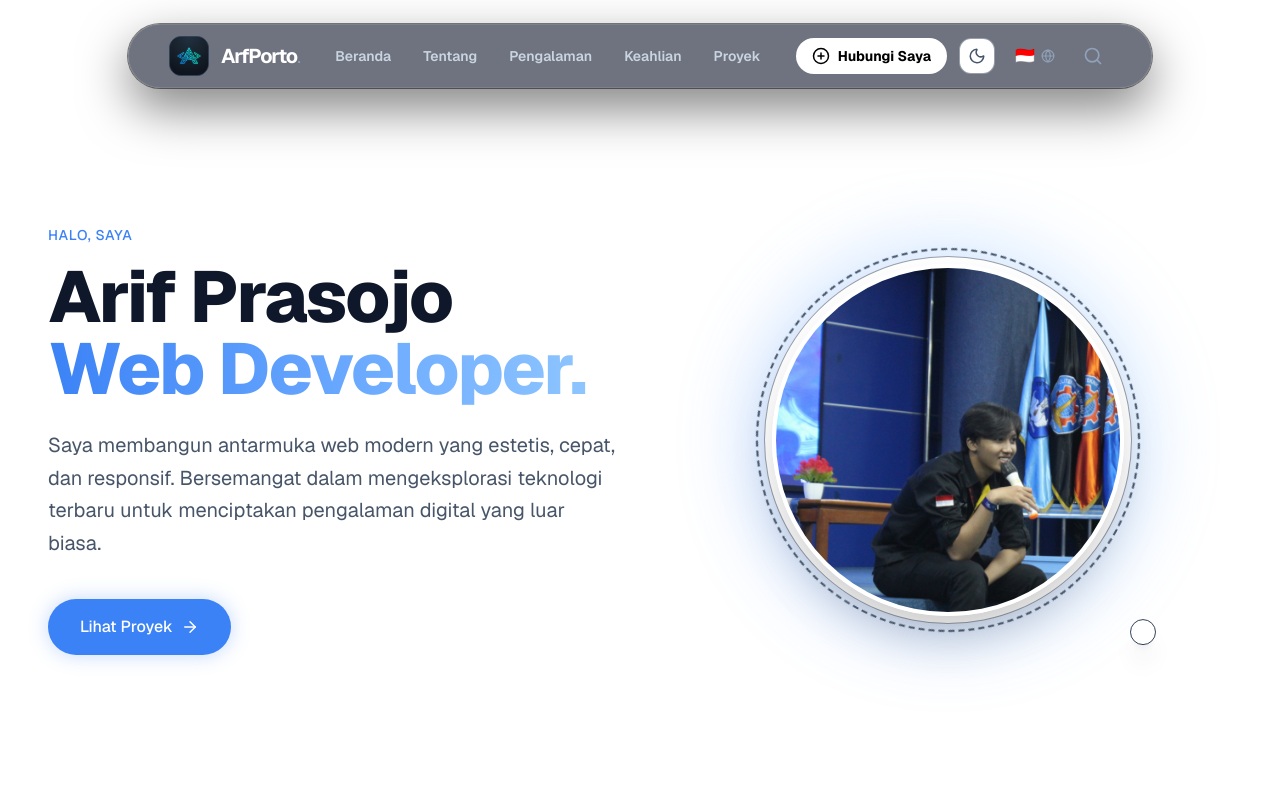
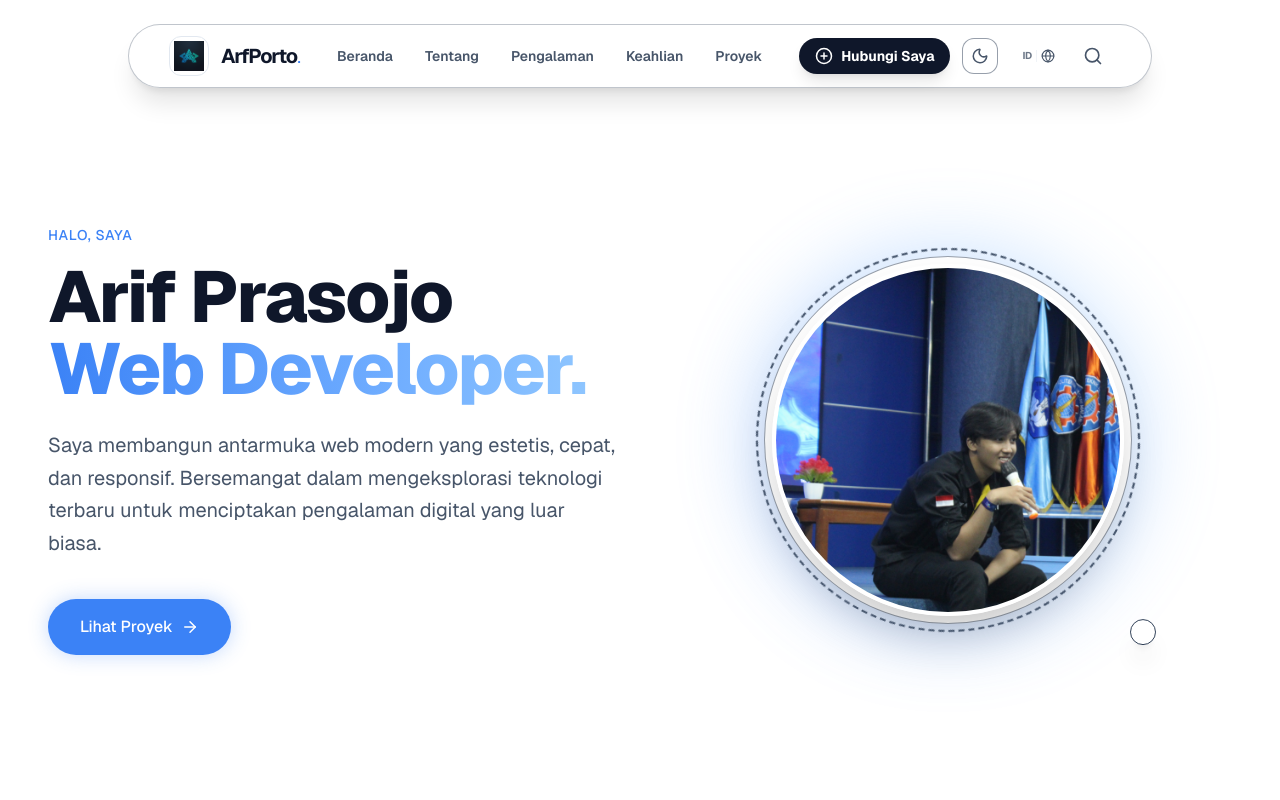
Before and after one commit to ArifPrasojo/porto-web, a Next.js app: page / in a window 1280 px wide. Shown: the top 800 px of the page. Built offline with nearby package versions, Linux system fonts and the light colour scheme.

Commit message:
fix fix fix

```diff
--- a/src/components/Footer.tsx
+++ b/src/components/Footer.tsx
@@ -21,7 +21,7 @@ export default function Footer() {
   const { t } = useLanguage();
 
   return (
-    <footer id="contact" className="bg-slate-950 py-12 border-t border-slate-900">
+    <footer id="contact" className="bg-[var(--color-primary)] py-12 border-t border-[var(--color-border)]">
       <div className="container mx-auto px-6 md:px-12">
         <div className="flex flex-col md:flex-row justify-between items-center gap-6">
 
@@ -39,7 +39,7 @@ export default function Footer() {
               href="https://github.com/ArifPrasojo"
               target="_blank"
               rel="noopener noreferrer"
-              className="w-10 h-10 rounded-full bg-slate-900 flex items-center justify-center text-[var(--color-text-muted)] hover:bg-[var(--color-accent)] hover:text-white transition-all hover:-translate-y-1"
+              className="w-10 h-10 rounded-full bg-[var(--color-secondary)] flex items-center justify-center text-[var(--color-text-muted)] hover:bg-[var(--color-accent)] hover:text-white transition-all hover:-translate-y-1 border border-[var(--color-border)]"
             >
               <GithubIcon size={20} />
             </a>
@@ -47,7 +47,7 @@ export default function Footer() {
               href="https://www.linkedin.com/in/arifprasojo"
               target="_blank"
               rel="noopener noreferrer"
-              className="w-10 h-10 rounded-full bg-slate-900 flex items-center justify-center text-[var(--color-text-muted)] hover:bg-[var(--color-accent)] hover:text-white transition-all hover:-translate-y-1"
+              className="w-10 h-10 rounded-full bg-[var(--color-secondary)] flex items-center justify-center text-[var(--color-text-muted)] hover:bg-[var(--color-accent)] hover:text-white transition-all hover:-translate-y-1 border border-[var(--color-border)]"
             >
               <LinkedinIcon size={20} />
             </a>
@@ -55,7 +55,7 @@ export default function Footer() {
               href="https://mail.google.com/mail/?view=cm&fs=1&to=arifprasojo999@gmail.com"
               target="_blank"
               rel="noopener noreferrer"
-              className="w-10 h-10 rounded-full bg-slate-900 flex items-center justify-center text-[var(--color-text-muted)] hover:bg-[var(--color-accent)] hover:text-white transition-all hover:-translate-y-1"
+              className="w-10 h-10 rounded-full bg-[var(--color-secondary)] flex items-center justify-center text-[var(--color-text-muted)] hover:bg-[var(--color-accent)] hover:text-white transition-all hover:-translate-y-1 border border-[var(--color-border)]"
             >
               <Mail size={20} />
             </a>
--- a/src/components/Navbar.tsx
+++ b/src/components/Navbar.tsx
@@ -52,24 +52,24 @@ export default function Navbar() {
       >
         <div
           className={cn(
-            "flex items-center justify-between w-full max-w-5xl h-16 px-6 md:px-10 rounded-full transition-all duration-300 border border-white/10 ring-1 ring-black/50 shadow-[0_20px_50px_rgba(0,0,0,0.5)]",
+            "flex items-center justify-between w-full max-w-5xl h-16 px-6 md:px-10 rounded-full transition-all duration-300 border border-slate-700/30 shadow-xl",
             isScrolled
-              ? "bg-slate-900/95 backdrop-blur-2xl"
-              : "bg-slate-900/60 backdrop-blur-xl"
+              ? "bg-[var(--color-secondary)]/90 backdrop-blur-2xl"
+              : "bg-[var(--color-secondary)]/60 backdrop-blur-xl"
           )}
         >
           {/* Logo */}
           <a href="#home" className="flex items-center gap-3 group">
-            <div className="relative w-10 h-10 overflow-hidden rounded-xl border border-slate-700 bg-slate-800 group-hover:border-[var(--color-accent)] transition-colors">
+            <div className="relative w-10 h-10 overflow-hidden rounded-xl border border-[var(--color-border)] bg-[var(--color-primary)] group-hover:border-[var(--color-accent)] transition-colors">
               <Image
                 src="/logo-v2.png"
                 alt="ArfPorto Logo"
                 fill
-                className="object-cover"
+                className="object-cover p-1"
               />
             </div>
-            <span className="text-xl font-bold tracking-tighter text-white hidden sm:block">
-              ArfPorto<span className="font-light text-slate-400">.</span>
+            <span className="text-xl font-bold tracking-tighter text-[var(--color-text-main)] hidden sm:block">
+              ArfPorto<span className="font-light text-[var(--color-accent)]">.</span>
             </span>
           </a>
 
@@ -80,7 +80,7 @@ export default function Navbar() {
                 key={index}
                 href={link.href}
                 whileHover={{ y: -1 }}
-                className="text-slate-300 hover:text-white transition-colors text-sm font-semibold"
+                className="text-[var(--color-text-muted)] hover:text-[var(--color-text-main)] transition-colors text-sm font-semibold"
               >
                 {link.name}
               </motion.a>
@@ -95,7 +95,7 @@ export default function Navbar() {
               rel="noopener noreferrer"
               whileHover={{ scale: 1.05 }}
               whileTap={{ scale: 0.95 }}
-              className="hidden md:flex items-center gap-2 px-4 py-2 bg-white text-black rounded-full text-sm font-bold hover:bg-slate-200 transition-colors"
+              className="hidden md:flex items-center gap-2 px-4 py-2 bg-[var(--color-text-main)] text-[var(--color-primary)] rounded-full text-sm font-bold hover:opacity-90 transition-all shadow-lg"
             >
               <PlusCircle size={18} />
               {t.nav.contact}
@@ -114,10 +114,13 @@ export default function Navbar() {
             <div className="relative">
               <button
                 onClick={() => setIsLangOpen(!isLangOpen)}
-                className="flex items-center gap-1.5 text-slate-400 hover:text-white transition-colors p-2 rounded-lg hover:bg-slate-800"
+                className="flex items-center gap-1 text-[var(--color-text-muted)] hover:text-[var(--color-text-main)] transition-all p-2 rounded-xl hover:bg-[var(--color-primary)]/50 group"
               >
-                <span className="text-base">{currentLang.flag}</span>
-                <Globe size={14} />
+                <div className="flex flex-col items-end leading-none ml-1">
+                  <span className="text-[10px] font-bold tracking-tight opacity-80 group-hover:text-[var(--color-accent)]">{language.toUpperCase()}</span>
+                </div>
+                <div className="w-[1px] h-3 bg-[var(--color-border)] opacity-50" />
+                <Globe size={14} className="group-hover:rotate-12 transition-transform" />
               </button>
               <AnimatePresence>
                 {isLangOpen && (
@@ -147,7 +150,7 @@ export default function Navbar() {
 
             <button
               onClick={() => setIsSearchOpen(true)}
-              className="text-slate-400 hover:text-white transition-colors p-2"
+              className="text-[var(--color-text-muted)] hover:text-[var(--color-text-main)] transition-colors p-2"
             >
               <Search size={20} />
             </button>
```
